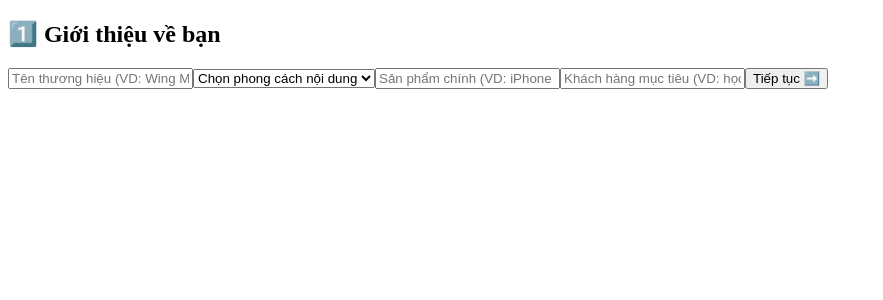
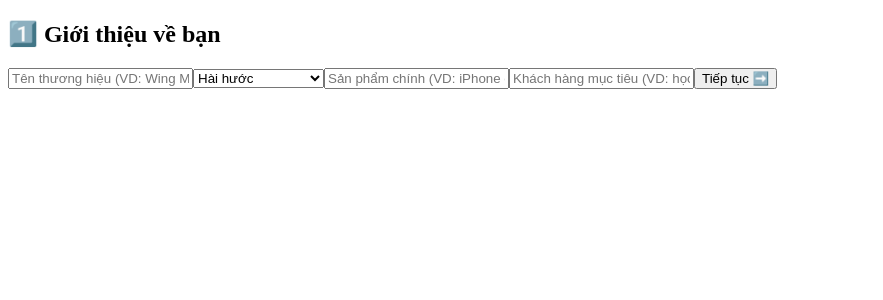
Before and after one commit to vanhoang97/wing-creator-app, a React (Vite) app: page / in a window 1280 px wide. Shown: the top 300 px of the page, without its empty margins (0-883 px from the left). Built offline with nearby package versions, Linux system fonts and the light colour scheme.

Commit message:
update script generation with 30 ideas + dropdown style

```diff
--- a/index.html
+++ b/index.html
@@ -1,8 +1,8 @@
-
 <!DOCTYPE html>
 <html lang="en">
   <head>
     <meta charset="UTF-8" />
+    <link rel="icon" href="/favicon.ico" />
     <meta name="viewport" content="width=device-width, initial-scale=1.0" />
     <title>Wing Creator App</title>
   </head>
--- a/src/WingCreatorApp.jsx
+++ b/src/WingCreatorApp.jsx
@@ -1,34 +1,30 @@
+// File: src/WingCreatorApp.jsx
 import { useState } from "react";
-import { Card, CardContent } from "@/components/ui/card";
-import { Button } from "@/components/ui/button";
-import { Input } from "@/components/ui/input";
-import { Textarea } from "@/components/ui/textarea";
+import { Card, CardContent } from "./components/ui/card";
+import { Button } from "./components/ui/button";
+import { Input } from "./components/ui/input";
+import { Textarea } from "./components/ui/textarea";
 
 export default function WingCreatorApp() {
   const [step, setStep] = useState(1);
   const [brand, setBrand] = useState("");
-  const [style, setStyle] = useState("");
+  const [style, setStyle] = useState("Hài hước");
   const [product, setProduct] = useState("");
   const [audience, setAudience] = useState("");
-  const [ideas, setIdeas] = useState([]);
   const [selectedIdea, setSelectedIdea] = useState("");
   const [script, setScript] = useState("");
-
-  const styles = ["hài hước", "twist bất ngờ", "drama", "bán hàng", "thực tế"];
+  const [ideas, setIdeas] = useState([]);
 
   const generateIdeas = () => {
-    const ideasList = [];
-    for (let i = 1; i <= 30; i++) {
-      ideasList.push(
-        `${i}. [${style.toUpperCase()}] ${audience} đến ${brand} hỏi mua ${product}, và cái kết không ai ngờ`
-      );
-    }
-    setIdeas(ideasList);
+    const newIdeas = Array.from({ length: 30 }, (_, i) =>
+      `${i + 1}. ${brand} ra mắt ${product} theo phong cách ${style}`
+    );
+    setIdeas(newIdeas);
     setStep(2);
   };
 
   const generateScript = (idea) => {
-    const base = `Bối cảnh: Shop ${brand} – Khách bước vào\n\n3s đầu: Khách hỏi về ${product}\nGiữa video: Nhân viên hỏi: "Bạn định dùng để làm gì?"\nTwist cuối: Nhân viên đề xuất bất ngờ phù hợp với ${audience}.`;
+    const base = `Bối cảnh: ${brand} – Khách bước vào\n\n3s đầu: \"Anh ơi, ${product} này có gì hay?\"\nGiữa video: Nhân viên tư vấn phong cách ${style}.\nTwist cuối: Khách chốt đơn vì quá hợp với ${audience}!`;
     setScript(`🎬 Ý tưởng: ${idea}\n\n${base}`);
     setStep(4);
   };
@@ -40,15 +36,12 @@ export default function WingCreatorApp() {
           <CardContent className="space-y-4 p-6">
             <h2 className="text-xl font-semibold">1️⃣ Giới thiệu về bạn</h2>
             <Input placeholder="Tên thương hiệu (VD: Wing Mobile)" value={brand} onChange={(e) => setBrand(e.target.value)} />
-            <select
-              className="border rounded px-3 py-2 w-full"
-              value={style}
-              onChange={(e) => setStyle(e.target.value)}
-            >
-              <option value="">Chọn phong cách nội dung</option>
-              {styles.map((s, i) => (
-                <option key={i} value={s}>{s}</option>
-              ))}
+            <select className="w-full border p-2 rounded" value={style} onChange={(e) => setStyle(e.target.value)}>
+              <option>Hài hước</option>
+              <option>Cảm động</option>
+              <option>Chuyên gia tư vấn</option>
+              <option>Drama gây sốc</option>
+              <option>Chốt sale gắt</option>
             </select>
             <Input placeholder="Sản phẩm chính (VD: iPhone cũ, phụ kiện)" value={product} onChange={(e) => setProduct(e.target.value)} />
             <Input placeholder="Khách hàng mục tiêu (VD: học sinh, mẹ bỉm)" value={audience} onChange={(e) => setAudience(e.target.value)} />
--- a/vite.config.js
+++ b/vite.config.js
@@ -1,7 +1,11 @@
-
-import { defineConfig } from 'vite'
-import react from '@vitejs/plugin-react'
+import { defineConfig } from "vite";
+import react from "@vitejs/plugin-react";
 
 export default defineConfig({
   plugins: [react()],
-})
+  resolve: {
+    alias: {
+      "@": "/src",
+    },
+  },
+});
```
Also changed, not shown: src/main.jsx (+6 -7 lines).
